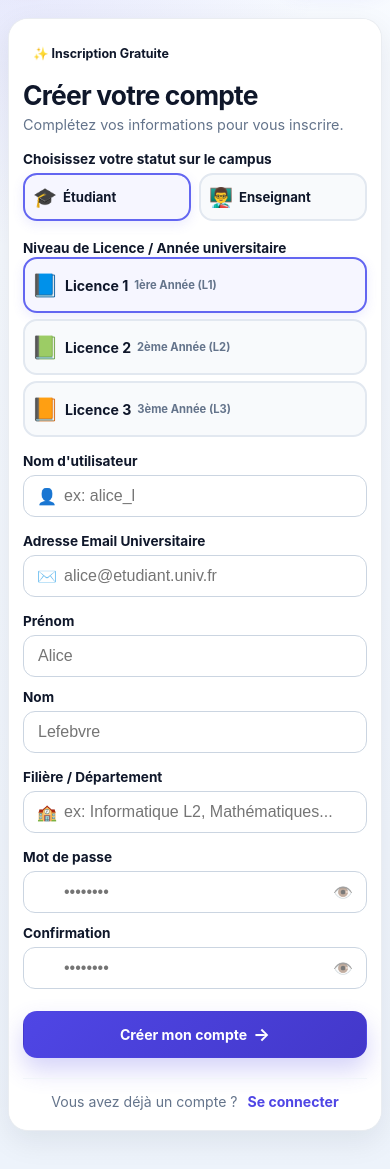
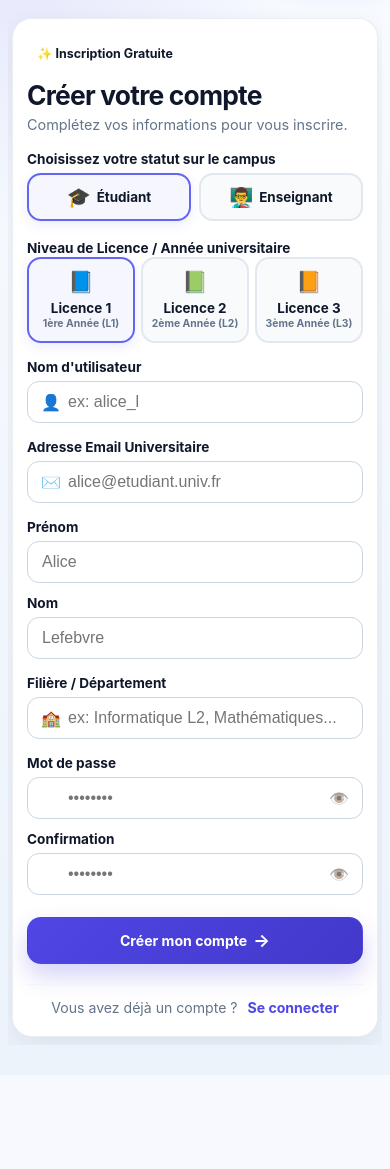
Before and after one commit to Senateur37/University_Platform, a Django app: page /inscription/ in a window 390 px wide. Shown: the part 78-1247 px from the top of the page. After the commit the page ends 1123 px from the top, so only its background shows below. Run offline with Django 5.2, Linux system fonts and the light colour scheme.

Commit message:
fix(mobile): correction du debordement des cartes role et licence sur smartphone (disposition verticale compacte 100% responsive)

```diff
--- a/templates/registration/register.html
+++ b/templates/registration/register.html
@@ -102,26 +102,32 @@
           <div class="role-selector-grid licence-selector-grid">
             <label class="role-card">
               <input type="radio" name="licence" value="L1" {% if form.licence.value == 'L1' or not form.licence.value %}checked{% endif %}>
-              <div class="role-card-content" style="padding:12px 6px;">
-                <span class="role-icon" style="font-size:1.4rem;">📘</span>
-                <span class="role-title" style="font-size:0.88rem;">Licence 1</span>
-                <span style="font-size:0.7rem;color:var(--muted);">1ère Année (L1)</span>
+              <div class="role-card-content licence-card-content">
+                <span class="role-icon">📘</span>
+                <div class="licence-text-wrap">
+                  <span class="role-title">Licence 1</span>
+                  <span class="licence-sub">1ère Année (L1)</span>
+                </div>
               </div>
             </label>
             <label class="role-card">
               <input type="radio" name="licence" value="L2" {% if form.licence.value == 'L2' %}checked{% endif %}>
-              <div class="role-card-content" style="padding:12px 6px;">
-                <span class="role-icon" style="font-size:1.4rem;">📗</span>
-                <span class="role-title" style="font-size:0.88rem;">Licence 2</span>
-                <span style="font-size:0.7rem;color:var(--muted);">2ème Année (L2)</span>
+              <div class="role-card-content licence-card-content">
+                <span class="role-icon">📗</span>
+                <div class="licence-text-wrap">
+                  <span class="role-title">Licence 2</span>
+                  <span class="licence-sub">2ème Année (L2)</span>
+                </div>
               </div>
             </label>
             <label class="role-card">
               <input type="radio" name="licence" value="L3" {% if form.licence.value == 'L3' %}checked{% endif %}>
-              <div class="role-card-content" style="padding:12px 6px;">
-                <span class="role-icon" style="font-size:1.4rem;">📙</span>
-                <span class="role-title" style="font-size:0.88rem;">Licence 3</span>
-                <span style="font-size:0.7rem;color:var(--muted);">3ème Année (L3)</span>
+              <div class="role-card-content licence-card-content">
+                <span class="role-icon">📙</span>
+                <div class="licence-text-wrap">
+                  <span class="role-title">Licence 3</span>
+                  <span class="licence-sub">3ème Année (L3)</span>
+                </div>
               </div>
             </label>
           </div>
@@ -383,12 +389,16 @@
   .role-selector-grid {
     display: grid;
     grid-template-columns: 1fr 1fr;
-    gap: 12px;
+    gap: 10px;
+    width: 100%;
+    box-sizing: border-box;
   }
 
   .role-card {
     position: relative;
     cursor: pointer;
+    min-width: 0;
+    width: 100%;
   }
 
   .role-card input[type="radio"] {
@@ -401,12 +411,17 @@
   .role-card-content {
     display: flex;
     align-items: center;
-    gap: 10px;
-    padding: 12px 14px;
+    justify-content: center;
+    gap: 8px;
+    padding: 11px 10px;
     background: #f8fafc;
     border: 2px solid #e2e8f0;
     border-radius: 14px;
     transition: all 0.2s ease;
+    min-width: 0;
+    width: 100%;
+    box-sizing: border-box;
+    text-align: center;
   }
 
   .role-card input[type="radio"]:checked + .role-card-content {
@@ -417,12 +432,46 @@
 
   .role-icon {
     font-size: 1.2rem;
+    flex-shrink: 0;
   }
 
   .role-title {
     font-weight: 700;
-    font-size: 0.9rem;
+    font-size: 0.88rem;
     color: var(--ink);
+  }
+
+  .licence-selector-grid {
+    display: grid;
+    grid-template-columns: repeat(3, 1fr);
+    gap: 8px;
+    width: 100%;
+    box-sizing: border-box;
+  }
+
+  .licence-card-content {
+    flex-direction: column !important;
+    align-items: center !important;
+    justify-content: center !important;
+    text-align: center !important;
+    padding: 10px 4px !important;
+    gap: 3px !important;
+  }
+
+  .licence-text-wrap {
+    display: flex;
+    flex-direction: column;
+    align-items: center;
+    gap: 2px;
+    min-width: 0;
+    width: 100%;
+  }
+
+  .licence-sub {
+    font-size: 0.68rem;
+    color: var(--muted);
+    line-height: 1.2;
+    white-space: nowrap;
   }
 
   .premium-form {
@@ -576,49 +625,61 @@
 
   @media (max-width: 640px) {
     .premium-auth-container {
-      padding: 8px 0;
-      width: 100%;
+      padding: 8px 4px !important;
+      width: 100% !important;
+      max-width: 100% !important;
+      box-sizing: border-box !important;
+      overflow-x: hidden !important;
     }
     .premium-auth-card {
-      border-radius: 20px;
-      width: 100%;
-      box-shadow: 0 10px 30px rgba(15, 23, 42, 0.08);
-      margin: 0;
+      border-radius: 20px !important;
+      width: 100% !important;
+      max-width: 100% !important;
+      box-sizing: border-box !important;
+      box-shadow: 0 10px 30px rgba(15, 23, 42, 0.08) !important;
+      margin: 0 !important;
+      overflow: hidden !important;
     }
     .auth-form-side {
-      padding: 20px 14px;
-      width: 100%;
-      box-sizing: border-box;
+      padding: 20px 14px !important;
+      width: 100% !important;
+      max-width: 100% !important;
+      box-sizing: border-box !important;
     }
     .role-selector-grid {
-      grid-template-columns: 1fr 1fr;
-      gap: 8px;
+      grid-template-columns: 1fr 1fr !important;
+      gap: 8px !important;
+      width: 100% !important;
     }
     .licence-selector-grid {
-      grid-template-columns: repeat(3, 1fr);
-      gap: 8px;
+      grid-template-columns: repeat(3, 1fr) !important;
+      gap: 6px !important;
+      width: 100% !important;
     }
     .role-card-content {
-      padding: 10px 8px;
-      gap: 6px;
+      padding: 10px 6px !important;
+      gap: 6px !important;
+      justify-content: center !important;
     }
     .role-title {
-      font-size: 0.82rem;
+      font-size: 0.84rem !important;
+    }
+    .licence-card-content {
+      padding: 10px 2px !important;
+    }
+    .licence-card-content .role-icon {
+      font-size: 1.3rem !important;
+    }
+    .licence-sub {
+      font-size: 0.65rem !important;
     }
     .input-wrapper input,
     .simple-input {
       font-size: 16px !important;
-      padding-top: 11px;
-      padding-bottom: 11px;
-      box-sizing: border-box;
-      max-width: 100%;
-    }
-  }
-
-  @media (max-width: 480px) {
-    .licence-selector-grid {
-      grid-template-columns: 1fr;
-      gap: 6px;
+      padding-top: 11px !important;
+      padding-bottom: 11px !important;
+      box-sizing: border-box !important;
+      max-width: 100% !important;
     }
   }
 </style>
```
Also changed, not shown: templates/registration/login.html (+20 -13 lines).
